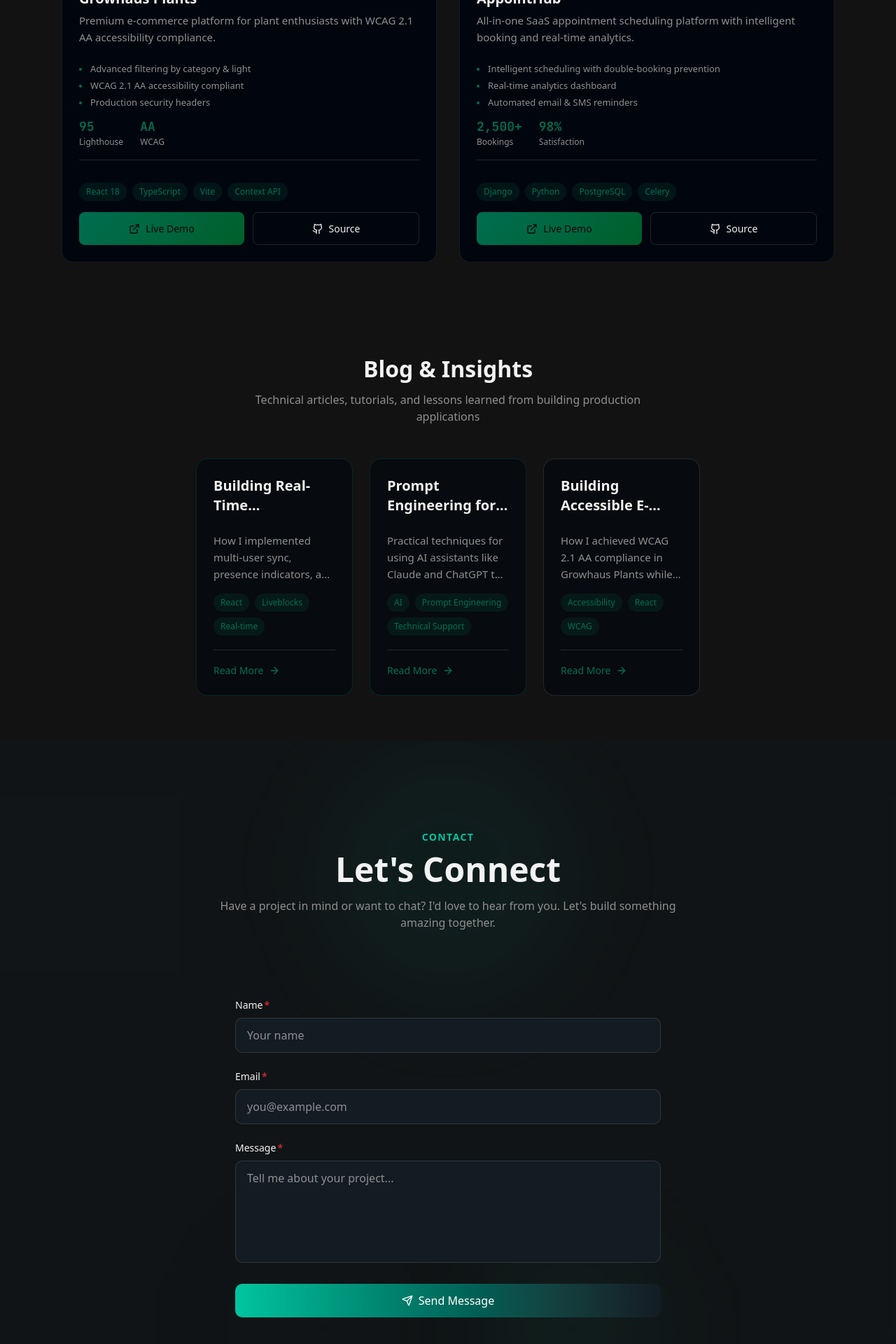
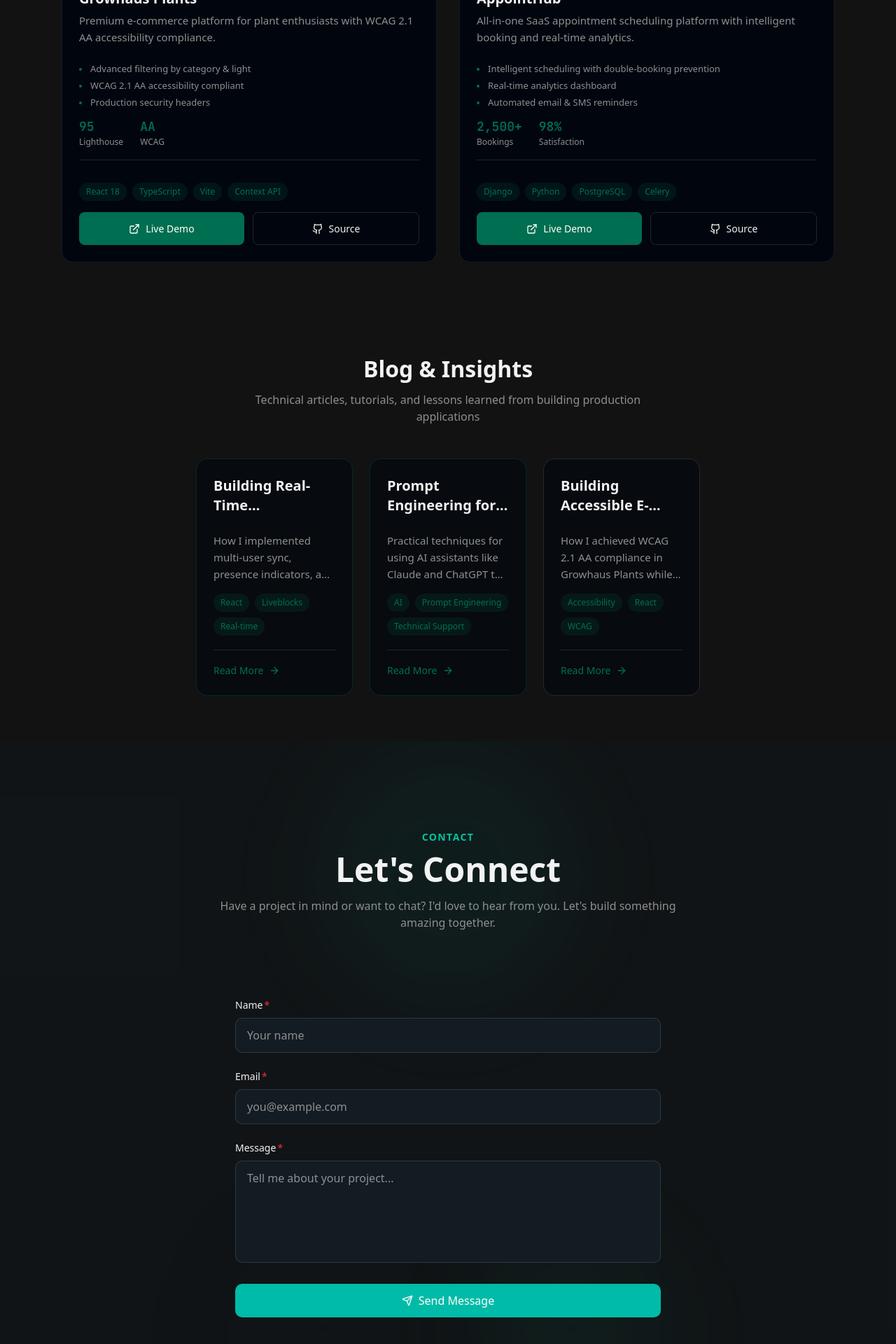
Before and after one commit to Salvero/Salvero.github.io, a Next.js app: page / in a window 1280 px wide. Shown: the part 5213-7133 px from the top of the page at 70% size. Built offline with nearby package versions, Linux system fonts and the light colour scheme.

Commit message:
fix: improve button styling - white text on teal for better readability

```diff
--- a/src/components/sections/ProjectsShowcase.module.css
+++ b/src/components/sections/ProjectsShowcase.module.css
@@ -321,9 +321,11 @@
 }
 
 :global(:root) .project-card__btn--primary {
-    background: linear-gradient(135deg, oklch(0.45 0.15 175), oklch(0.40 0.16 162));
+    background: oklch(0.45 0.15 175);
+    color: white;
 }
 
 :global(:root) .project-card__btn--primary:hover {
+    background: oklch(0.40 0.15 175);
     box-shadow: 0 8px 25px oklch(0.45 0.15 175 / 40%);
 }
--- a/src/components/sections/contact.tsx
+++ b/src/components/sections/contact.tsx
@@ -369,9 +369,10 @@ export function Contact() {
                   whileTap={{ scale: isSubmitting ? 1 : 0.98 }}
                   className={cn(
                     "w-full flex items-center justify-center gap-2 px-6 py-3 rounded-lg",
-                    "bg-gradient-to-r from-primary to-secondary",
+                    "bg-teal-600 dark:bg-teal-500",
                     "text-white font-medium",
-                    "hover:shadow-lg hover:shadow-primary/25",
+                    "hover:bg-teal-700 dark:hover:bg-teal-400",
+                    "hover:shadow-lg hover:shadow-teal-600/25",
                     "disabled:opacity-50 disabled:cursor-not-allowed",
                     "transition-all duration-300"
                   )}
```
